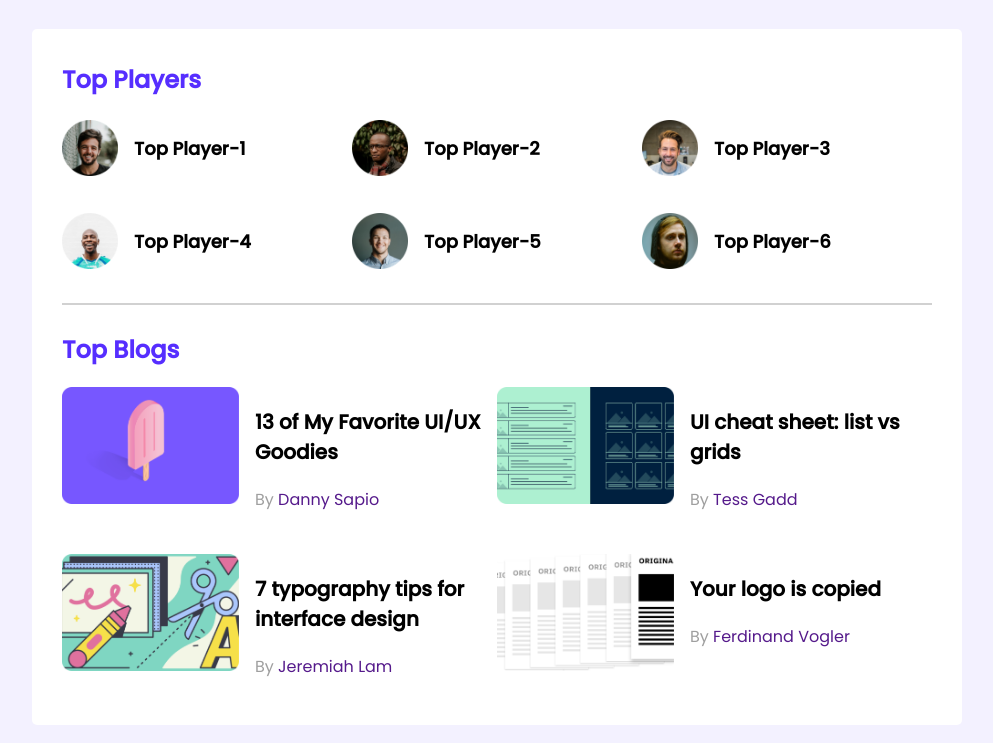
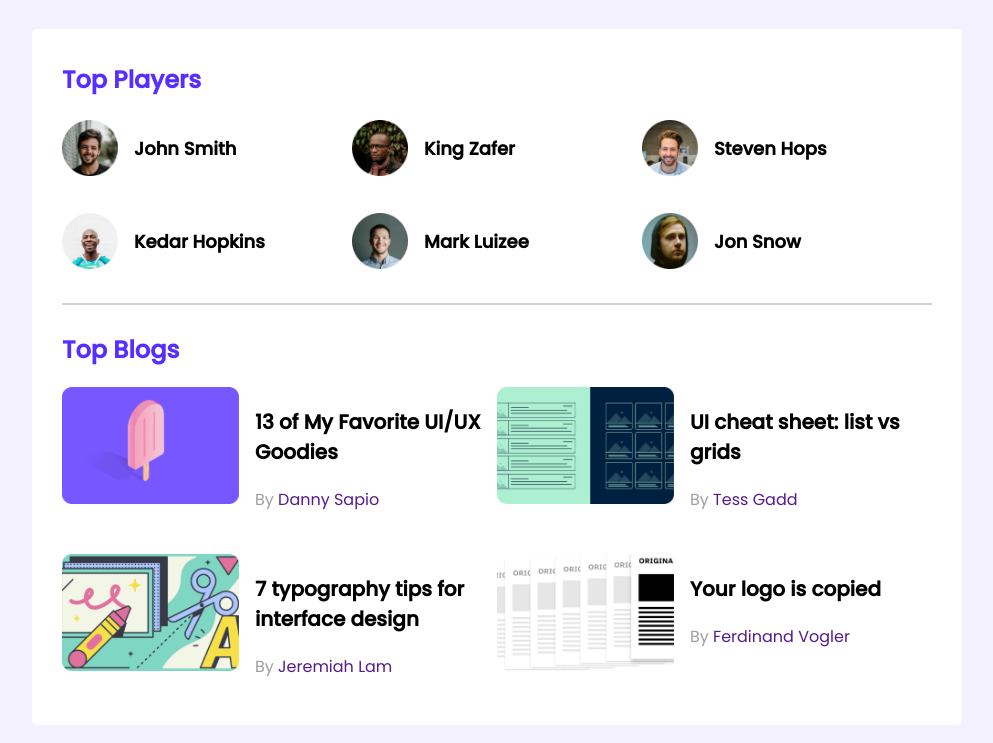
Before and after one commit to ihsanulcode/leader-board-css3, a plain HTML site: page index.html in a window 1280 px wide. Shown: the top 743 px of the page, without its empty margins (143-1136 px from the left). Drawn offline with Linux system fonts and the light colour scheme.

Commit message:
name added

```diff
--- a/index.html
+++ b/index.html
@@ -26,27 +26,27 @@
                 <div class="players">
                     <div class="player">
                         <img src="images/players/player-1.png" alt="">
-                        <h3 class="player-name">Top Player-1</h3>
+                        <h3 class="player-name">John Smith</h3>
                     </div>
                     <div class="player">
                         <img src="images/players/player-2.png" alt="">
-                        <h3 class="player-name">Top Player-2</h3>
+                        <h3 class="player-name">King Zafer</h3>
                     </div>
                     <div class="player">
                         <img src="images/players/player-3.png" alt="">
-                        <h3 class="player-name">Top Player-3</h3>
+                        <h3 class="player-name">Steven Hops</h3>
                     </div>
                     <div class="player">
                         <img src="images/players/player-4.png" alt="">
-                        <h3 class="player-name">Top Player-4</h3>
+                        <h3 class="player-name">Kedar Hopkins</h3>
                     </div>
                     <div class="player">
                         <img src="images/players/player-5.png" alt="">
-                        <h3 class="player-name">Top Player-5</h3>
+                        <h3 class="player-name">Mark Luizee</h3>
                     </div>
                     <div class="player">
                         <img src="images/players/player-6.png" alt="">
-                        <h3 class="player-name">Top Player-6</h3>
+                        <h3 class="player-name">Jon Snow</h3>
                     </div>
                 </div>
             </div>
```
